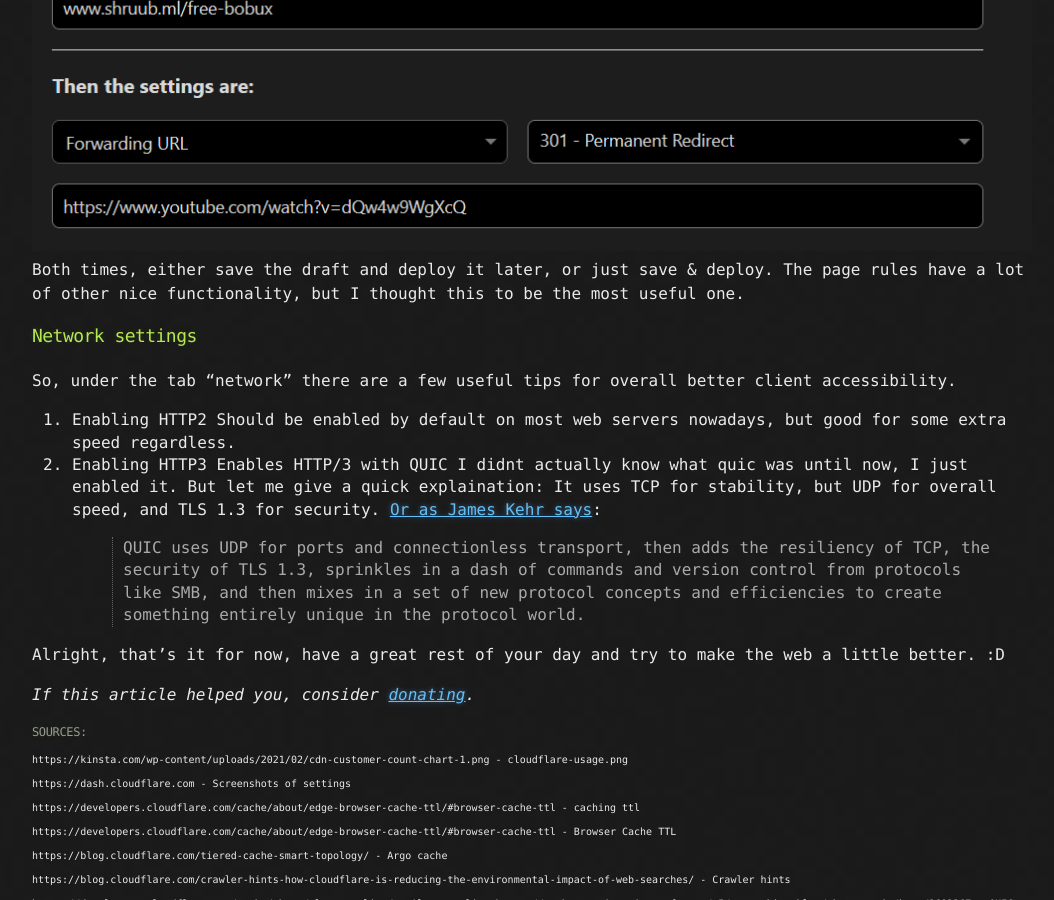
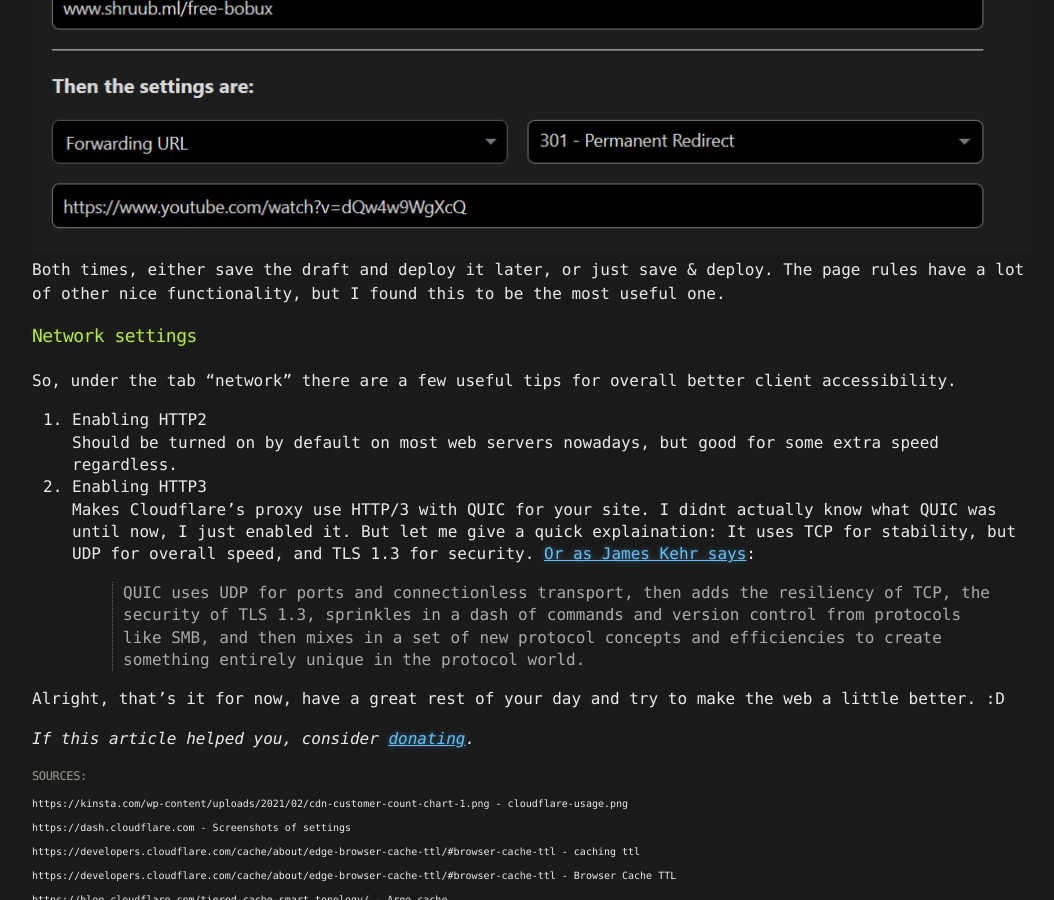
Before and after one commit to mrbarb/blog.shruubo.ml, a Jekyll site: the page built from _posts/2022-03-26-improve-cloudflare.md, in a window 1280 px wide and 900 px high, scrolled down 3178 px. Shown: the whole window, without its empty margins (108-1162 px from the left). Built offline with Jekyll 4.4.1, drawn with Linux system fonts in a browser that asks for light colours; some of the changed text lies outside the part shown.

Commit message:
doing the boi fixes :tm:

```diff
--- a/_posts/2022-03-26-improve-cloudflare.md
+++ b/_posts/2022-03-26-improve-cloudflare.md
@@ -24,23 +24,23 @@
 2. Enable Always Online™ (may be already enabled)<br>
 Does what it says, it "Keep your website online for visitors when your origin server is unavailable. Always Online serves limited copies of web pages to users instead of errors when your server is unreachable.". You'll have to agree to the [terms](https://www.cloudflare.com/supplemental-terms/#AOBeta), and you might as well DYR for the internet archive.
 3. Enable Crawler hints <br>
-It trys to help with getting your site on search engines, didnt help much for me though. You'll have to, again, agree with the [terms](https://www.cloudflare.com/supplemental-terms/#crawler-hints).
+It tries to help with getting your site on search engines, didn't help much for me though. You'll have to, again, agree with the [terms](https://www.cloudflare.com/supplemental-terms/#crawler-hints).
 4. Argo Tiered Cache (Under Caching > Tiered Cache) <br>
-Helps if you need a cdn of some kind. Havent had that much experince my self, but it basically trys to find the Server with the lowest load to serve as a CDN.
+Helps if you need a CDN of some kind. Havent had that much experince my self, but it basically tries to find the Server with the lowest load to serve as a CDN.
 
 ### Easy to remember urls
 Now, this also needs proxying, like most things though, should have probably said it already but eh. Go to Rules > Page rules. Now you can redirect whole sites, like shown in the first screenshot:
 ![Full page redirect](/assets/full_page_redirect.png)
 Otherwise, you can also just redirect one URL - of course, you shouldn't have a website running there, for example: example.com/cool-site would go to this site on your web server, but if you use Cloudflare's redirect for that URL, it would redirect to example.org. Anyways, that's how you do it:
 ![url redirect](/assets/url_redirect.png)
-Both times, either save the draft and deploy it later, or just save & deploy. The page rules have a lot of other nice functionality, but I thought this to be the most useful one.
+Both times, either save the draft and deploy it later, or just save & deploy. The page rules have a lot of other nice functionality, but I found this to be the most useful one.
 ### Network settings
 So, under the tab "network" there are a few useful tips for overall better client accessibility.
-1. Enabling HTTP2
-Should be enabled by default on most web servers nowadays, but good for some extra speed regardless.
-2. Enabling HTTP3
-Enables HTTP/3 with QUIC
-I didnt actually know what quic was until now, I just enabled it. But let me give a quick explaination: It uses TCP for stability, but UDP for overall speed, and TLS 1.3 for security.
+1. Enabling HTTP2 <br>
+Should be turned on by default on most web servers nowadays, but good for some extra speed regardless.
+2. Enabling HTTP3 <br>
+Makes Cloudflare's proxy use HTTP/3 with QUIC for your site.
+I didnt actually know what QUIC was until now, I just enabled it. But let me give a quick explaination: It uses TCP for stability, but UDP for overall speed, and TLS 1.3 for security.
 [Or as James Kehr says](https://techcommunity.microsoft.com/t5/networking-blog/what-s-quic/ba-p/2683367):
 > QUIC uses UDP for ports and connectionless transport, then adds the resiliency of TCP, the security of TLS 1.3, sprinkles in a dash of commands and version control from protocols like SMB, and then mixes in a set of new protocol concepts and efficiencies to create something entirely unique in the protocol world.
 
```
Also changed, not shown: other parts of _posts/2022-03-26-improve-cloudflare.md (+1 -1 lines).
